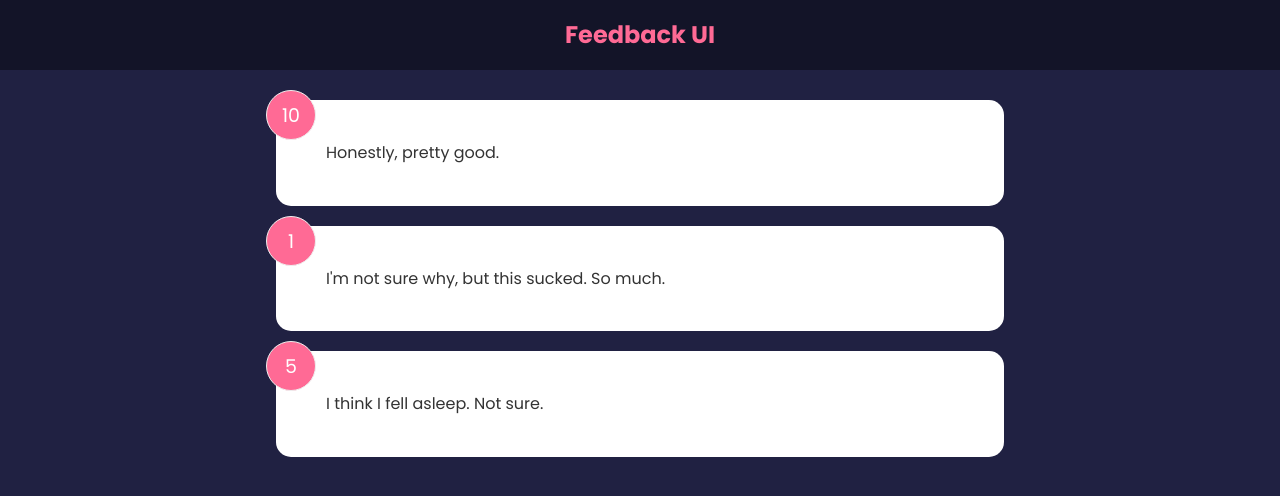
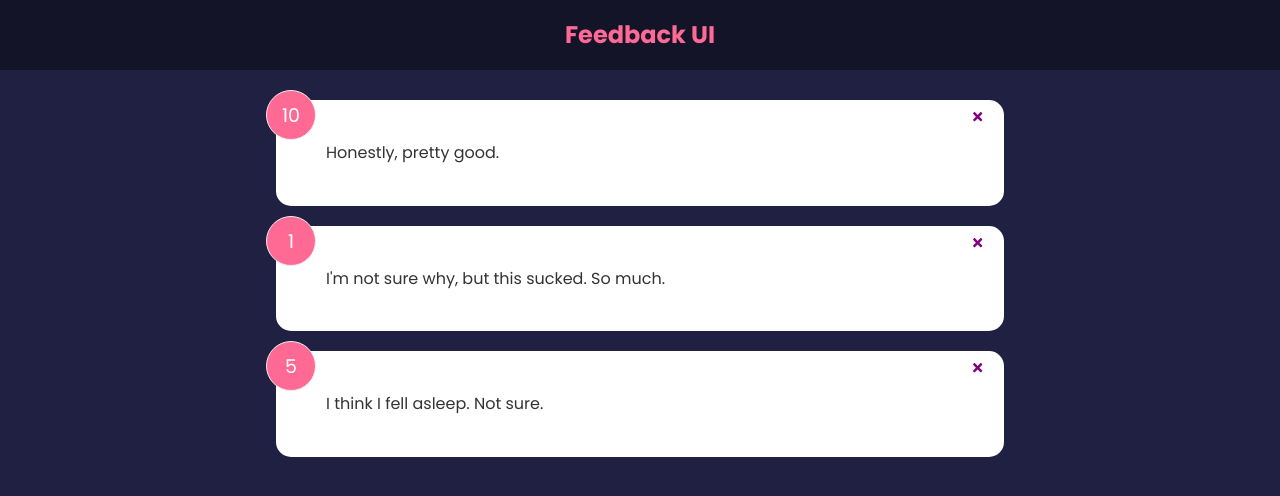
Before and after one commit to AJOsmaston/feedback-ui, a React (Create React App) app: page / in a window 1280 px wide. Shown: the top 496 px of the page. Built offline with nearby package versions, Linux system fonts and the light colour scheme.

Commit message:
added delete button delete button removes item from list on confirm

```diff
--- a/package.json
+++ b/package.json
@@ -8,6 +8,7 @@
     "@testing-library/user-event": "^13.5.0",
     "react": "^17.0.2",
     "react-dom": "^17.0.2",
+    "react-icons": "^4.3.1",
     "react-scripts": "5.0.0",
     "web-vitals": "^2.1.2"
   },
--- a/src/App.js
+++ b/src/App.js
@@ -7,11 +7,20 @@
 const App = () => {
   const [feedback, setFeedback] = useState(FeedbackData)
 
+  const deleteFeedback = (id) => {
+    if(window.confirm('Are you sure you want to delete this?')) {
+      setFeedback(feedback.filter((item)=> item.id !== id))
+    }
+  }
+
   return (
     <>
       <Header />
       <div className='container'>
-        <FeedbackList feedback={feedback} />
+        <FeedbackList
+          feedback={feedback}
+          handleDelete={deleteFeedback}
+        />
       </div>
     </>
   )
--- a/src/components/FeedbackItem.jsx
+++ b/src/components/FeedbackItem.jsx
@@ -1,10 +1,16 @@
+import { FaTimes } from 'react-icons/fa'
 import PropTypes from 'prop-types'
 import Card from "./shared/Card"
 
-function FeedbackItem( { item } ) {
+function FeedbackItem( { item, handleDelete } ) {
+
+
   return (
     <Card>
       <div className="num-display">{item.rating}</div>
+      <button onClick={() => handleDelete(item.id)} className="close">
+        <FaTimes color='purple' />
+      </button>
       <div className="text-display">{item.text}</div>
     </Card>
   )
--- a/src/components/FeedbackList.jsx
+++ b/src/components/FeedbackList.jsx
@@ -1,7 +1,7 @@
 import PropTypes from 'prop-types'
 import FeedbackItem from "./FeedbackItem"
 
-function FeedbackList( { feedback } ) {
+function FeedbackList( { feedback, handleDelete } ) {
 
   if (!feedback || feedback.length === 0) {
     return <p>No Feedback Yet!</p>
@@ -10,7 +10,11 @@
   return (
     <div className="feedback-list">
       {feedback.map((item) => (
-        <FeedbackItem key={item.id} item={item}/>
+        <FeedbackItem
+          key={item.id}
+          item={item}
+          handleDelete={handleDelete}
+          />
       ))}
     </div>
   )
```
Also changed, not shown: 1 other file (tests, documents, lock files or other folders).
